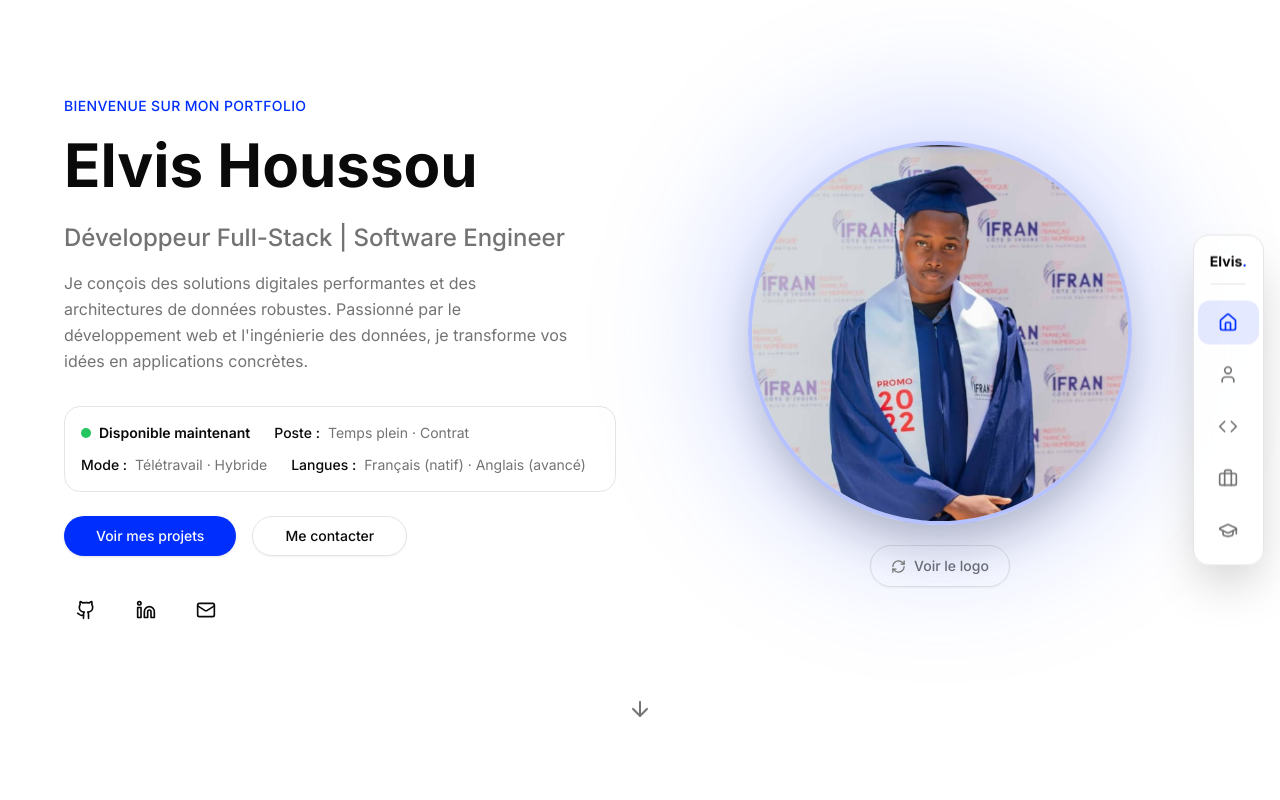
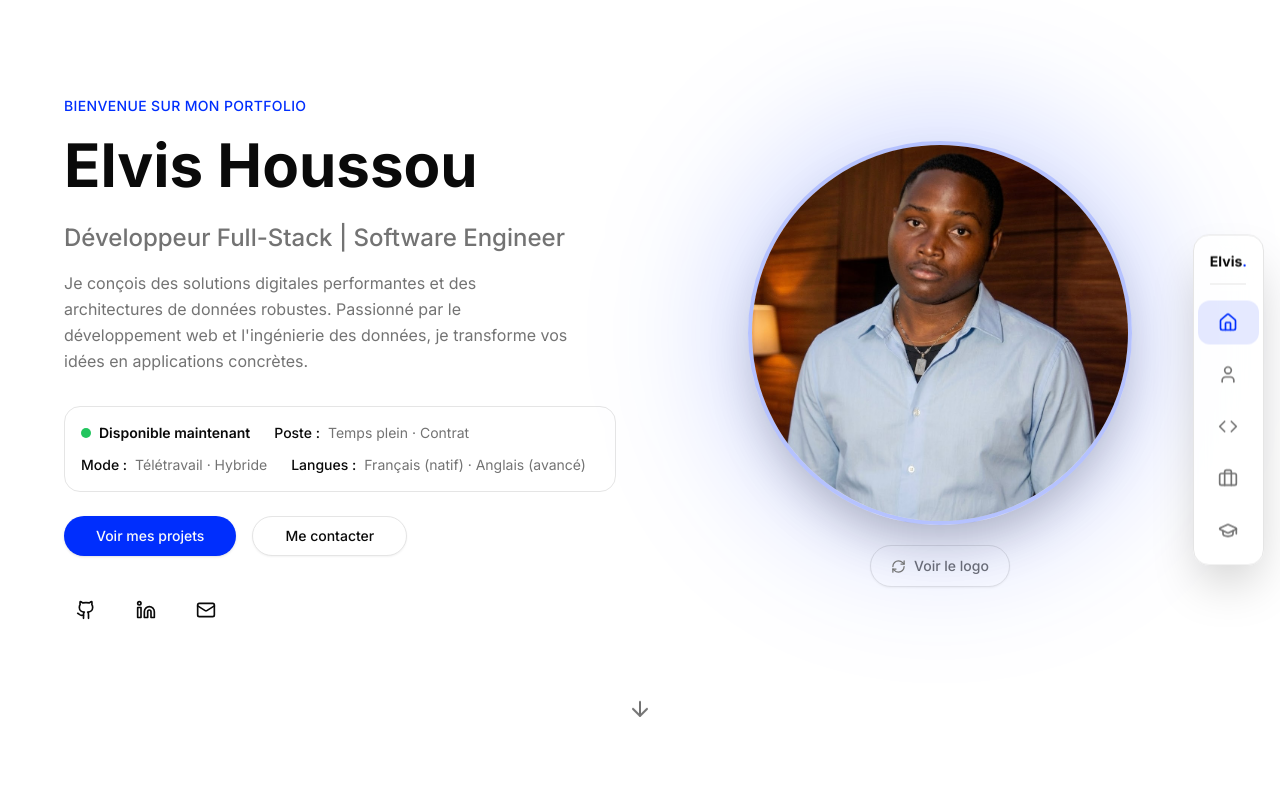
Before and after one commit to Elvis-Houssou/Portfolio, a Next.js app: page / in a window 1280 px wide. Shown: the top 800 px of the page. Built offline with nearby package versions, Linux system fonts and the light colour scheme.

Commit message:
fix profil picture

```diff
--- a/src/components/portfolio/hero.tsx
+++ b/src/components/portfolio/hero.tsx
@@ -116,7 +116,7 @@ export function Hero() {
                   style={{ backfaceVisibility: 'hidden' }}
                 >
                   <Image
-                    src="/images/elvis-houssou.jpeg"
+                    src="/images/elvis-houssou.png"
                     alt="Elvis Houssou - Développeur Software & Data Engineer"
                     fill
                     className="object-cover object-top"
```
Also changed, not shown: public/images/elvis-houssou.png (added).
